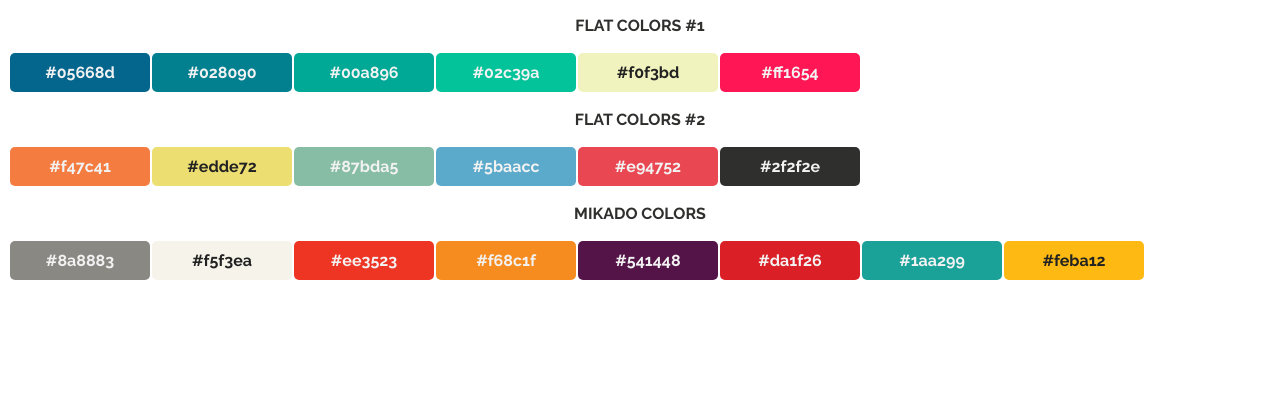
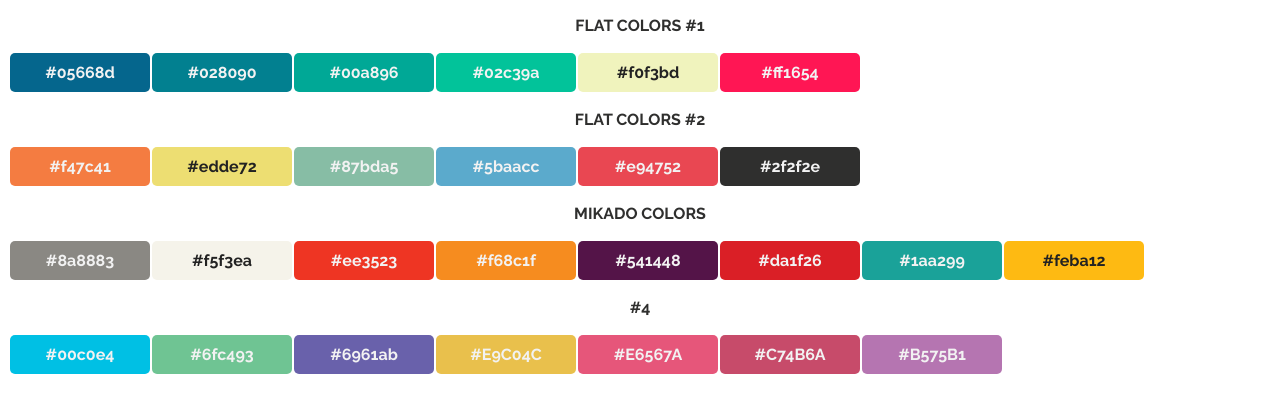
Before and after one commit to xianmalik/Color-Pallets, a plain HTML site: page index.html in a window 1280 px wide. Drawn offline with nearby package versions, Linux system fonts and the light colour scheme.

Commit message:
4 pallets total

```diff
--- a/index.html
+++ b/index.html
@@ -68,6 +68,20 @@
             </tr>
         </table>
     </div>
+    <div>
+        <p>#4</p>
+        <table>
+            <tr>
+                <td>#00c0e4</td>
+                <td>#6fc493</td>
+                <td>#6961ab</td>
+                <td>#E9C04C</td>
+                <td>#E6567A</td>
+                <td>#C74B6A</td>
+                <td>#B575B1</td>
+            </tr>
+        </table>
+    </div>
 
 
     <!-- [JS Scripts] -->
```
